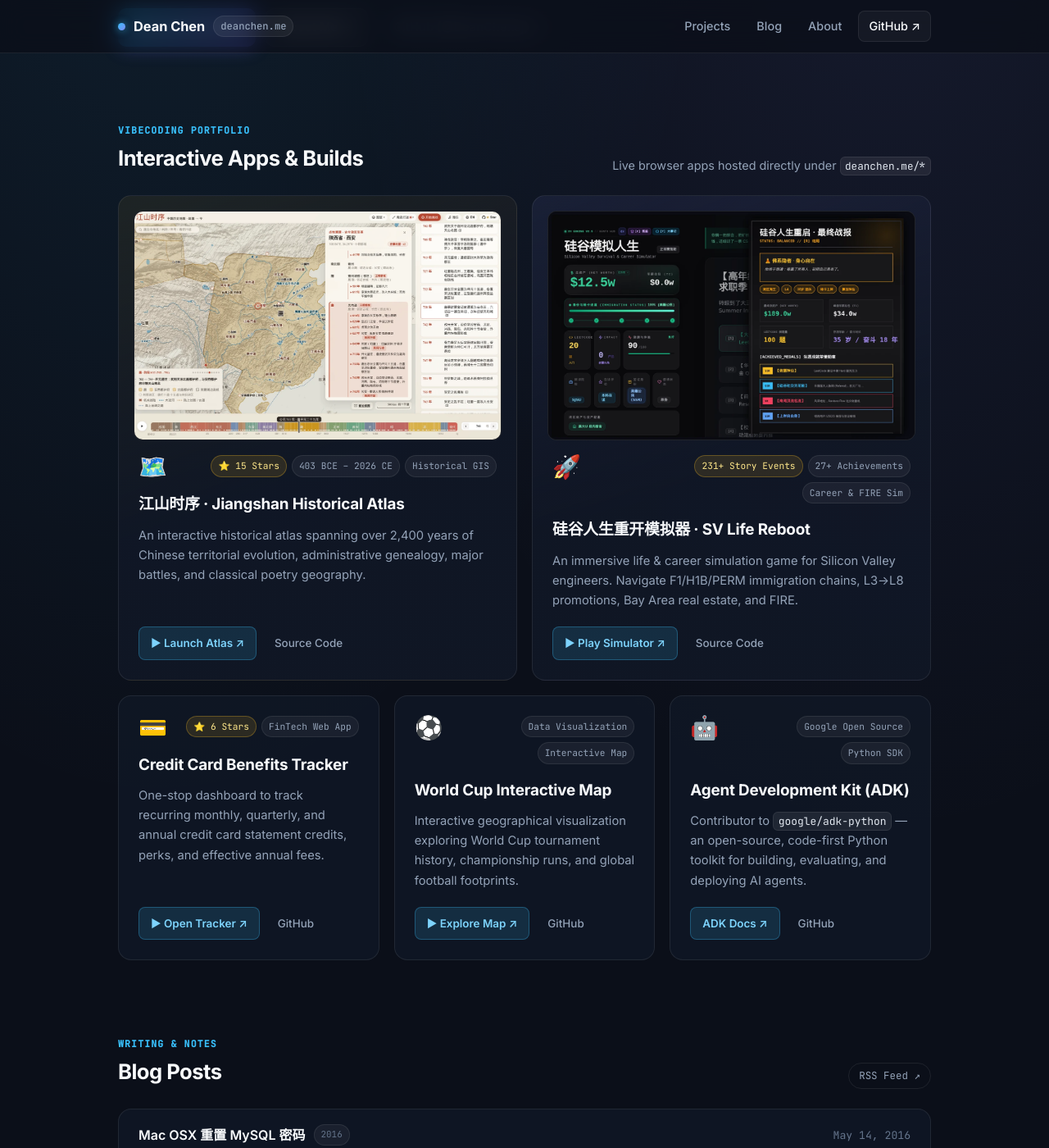
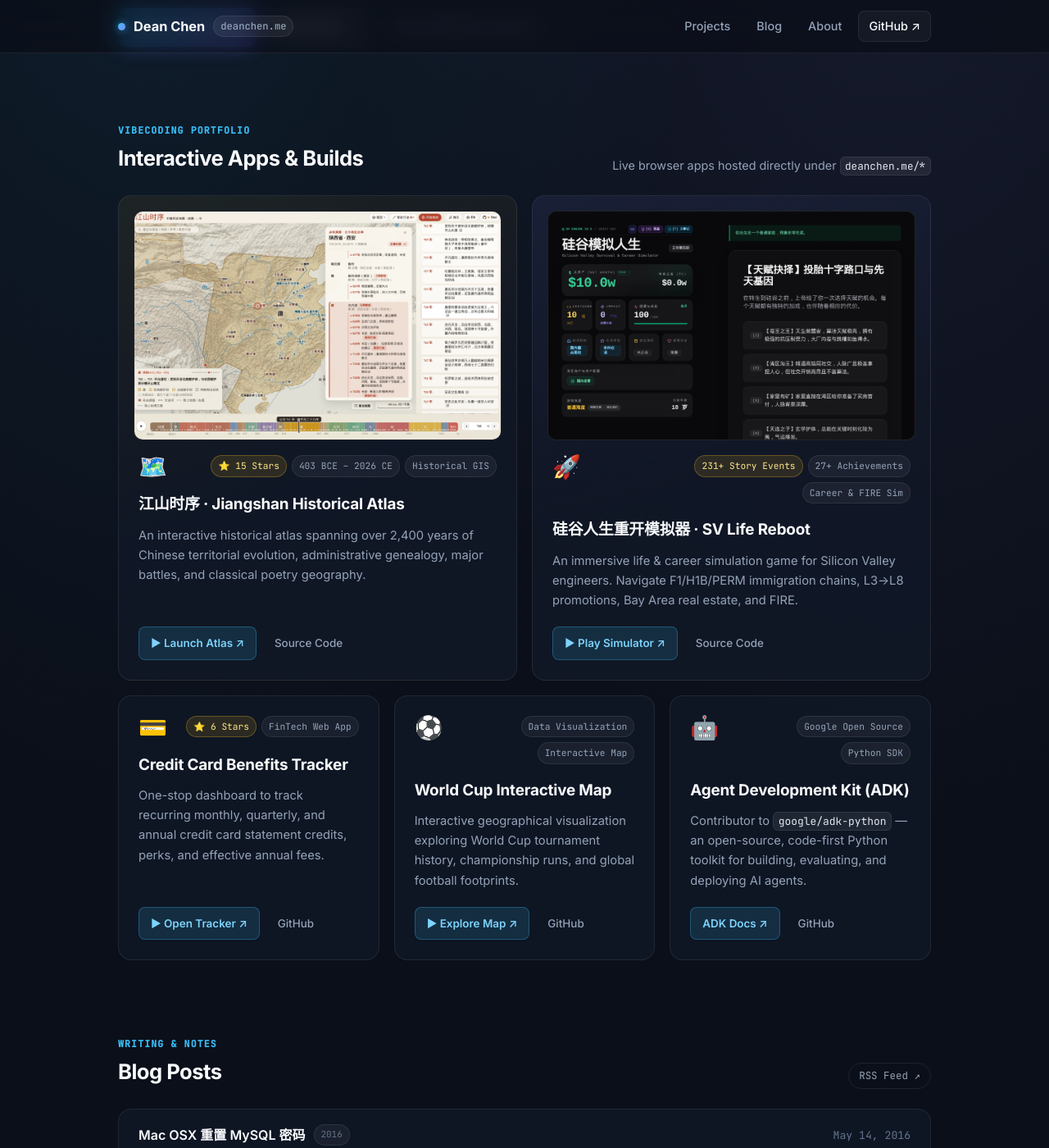
Before and after one commit to DeanChensj/DeanChensj.github.io, a Jekyll site: the page built from index.html, in a window 1280 px wide and 1400 px high, scrolled down 397 px. Shown: the whole window at 82% size. Built offline with Jekyll 4.4.1, drawn with Linux system fonts in a browser that asks for light colours.

Commit message:
Add fullscreen lightbox zoom modal and 2K Retina screenshots

```diff
--- a/css/main.scss
+++ b/css/main.scss
@@ -326,13 +326,19 @@
 }
 
 .card-preview {
+  position: relative;
   display: block;
+  width: calc(100% + 12px);
   margin: -6px -6px 18px -6px;
+  padding: 0;
   border-radius: 11px;
   overflow: hidden;
   border: 1px solid rgba(255, 255, 255, 0.1);
   background: #070a12;
   aspect-ratio: 16 / 10;
+  cursor: zoom-in;
+  appearance: none;
+  text-align: left;
 
   img {
     width: 100%;
@@ -340,12 +346,133 @@
     object-fit: cover;
     object-position: top center;
     display: block;
-    transition: transform 0.35s ease;
+    transition: transform 0.35s ease, filter 0.35s ease;
   }
 }
 
-.bento-card:hover .card-preview img {
-  transform: scale(1.025);
+.zoom-badge {
+  position: absolute;
+  right: 10px;
+  bottom: 10px;
+  font-family: var(--font-mono);
+  font-size: 0.72rem;
+  font-weight: 500;
+  color: #f8fafc;
+  background: rgba(11, 15, 25, 0.82);
+  backdrop-filter: blur(8px);
+  -webkit-backdrop-filter: blur(8px);
+  border: 1px solid rgba(255, 255, 255, 0.18);
+  padding: 4px 10px;
+  border-radius: 999px;
+  opacity: 0;
+  transform: translateY(4px);
+  transition: opacity 0.22s ease, transform 0.22s ease;
+  pointer-events: none;
+}
+
+.card-preview:hover img {
+  transform: scale(1.03);
+}
+
+.card-preview:hover .zoom-badge,
+.card-preview:focus-visible .zoom-badge {
+  opacity: 1;
+  transform: translateY(0);
+}
+
+/* Fullscreen Lightbox Modal */
+.lightbox-backdrop {
+  position: fixed;
+  inset: 0;
+  z-index: 200;
+  background: rgba(6, 9, 16, 0.88);
+  backdrop-filter: blur(14px);
+  -webkit-backdrop-filter: blur(14px);
+  display: flex;
+  align-items: center;
+  justify-content: center;
+  padding: 24px;
+  opacity: 0;
+  pointer-events: none;
+  transition: opacity 0.22s ease;
+}
+
+.lightbox-backdrop.is-open {
+  opacity: 1;
+  pointer-events: auto;
+}
+
+.lightbox-dialog {
+  max-width: 1280px;
+  width: 100%;
+  max-height: 92vh;
+  display: flex;
+  flex-direction: column;
+  gap: 12px;
+  transform: scale(0.97);
+  transition: transform 0.22s ease;
+}
+
+.lightbox-backdrop.is-open .lightbox-dialog {
+  transform: scale(1);
+}
+
+.lightbox-bar {
+  display: flex;
+  align-items: center;
+  justify-content: space-between;
+  gap: 16px;
+  background: rgba(17, 24, 39, 0.9);
+  border: 1px solid var(--border-hover);
+  padding: 10px 16px;
+  border-radius: 12px;
+}
+
+.lightbox-title {
+  font-weight: 600;
+  font-size: 0.95rem;
+  color: var(--text);
+}
+
+.lightbox-actions {
+  display: flex;
+  align-items: center;
+  gap: 10px;
+}
+
+.lightbox-close-btn {
+  font-family: var(--font-mono);
+  font-size: 0.78rem;
+  color: var(--text-secondary);
+  background: rgba(255, 255, 255, 0.06);
+  border: 1px solid var(--border);
+  padding: 7px 12px;
+  border-radius: 8px;
+  cursor: pointer;
+}
+
+.lightbox-close-btn:hover {
+  color: var(--text);
+  background: rgba(255, 255, 255, 0.12);
+}
+
+.lightbox-img-wrap {
+  display: flex;
+  align-items: center;
+  justify-content: center;
+  overflow: hidden;
+  border-radius: 14px;
+  border: 1px solid var(--border-hover);
+  background: #070a12;
+  box-shadow: 0 24px 60px rgba(0, 0, 0, 0.65);
+
+  img {
+    max-width: 100%;
+    max-height: calc(92vh - 76px);
+    width: auto;
+    height: auto;
+    object-fit: contain;
+  }
 }
 
 .accent-amber {
--- a/index.html
+++ b/index.html
@@ -35,9 +35,10 @@
   <div class="bento-grid">
     <!-- Featured 1: Jiangshan Map -->
     <article class="bento-card bento-featured accent-amber">
-      <a class="card-preview" href="/jiangshan-map/" target="_blank" rel="noopener">
+      <button type="button" class="card-preview" data-lightbox-src="{{ '/assets/jiangshan-preview.webp' | prepend: site.baseurl }}" data-lightbox-title="江山时序 · Jiangshan Historical Atlas (741 CE · 唐开元二十九年 · 长安)" data-lightbox-link="/jiangshan-map/" aria-label="Zoom Jiangshan Historical Atlas screenshot">
         <img src="{{ '/assets/jiangshan-preview.webp' | prepend: site.baseurl }}" alt="Jiangshan Historical Atlas screenshot" loading="lazy">
-      </a>
+        <span class="zoom-badge">🔍 Click to expand</span>
+      </button>
       <div class="card-top">
         <div class="card-icon">🗺️</div>
         <div class="card-badges">
@@ -58,9 +59,10 @@
 
     <!-- Featured 2: SV Life Reboot -->
     <article class="bento-card bento-featured accent-indigo">
-      <a class="card-preview" href="/sv-life-reboot/" target="_blank" rel="noopener">
+      <button type="button" class="card-preview" data-lightbox-src="{{ '/assets/sv-life-reboot-preview.webp' | prepend: site.baseurl }}" data-lightbox-title="硅谷人生重开模拟器 · SV Life Reboot Simulator" data-lightbox-link="/sv-life-reboot/" aria-label="Zoom SV Life Reboot Simulator screenshot">
         <img src="{{ '/assets/sv-life-reboot-preview.webp' | prepend: site.baseurl }}" alt="SV Life Reboot Simulator screenshot" loading="lazy">
-      </a>
+        <span class="zoom-badge">🔍 Click to expand</span>
+      </button>
       <div class="card-top">
         <div class="card-icon">🚀</div>
         <div class="card-badges">
@@ -184,3 +186,72 @@
     </div>
   </details>
 </section>
+
+<!-- Fullscreen Image Lightbox Modal -->
+<div id="image-lightbox" class="lightbox-backdrop" aria-hidden="true" role="dialog" aria-modal="true">
+  <div class="lightbox-dialog">
+    <div class="lightbox-bar">
+      <span id="lightbox-caption" class="lightbox-title"></span>
+      <div class="lightbox-actions">
+        <a id="lightbox-app-link" class="btn btn-card-primary" href="#" target="_blank" rel="noopener">▶ Open Live App ↗</a>
+        <button type="button" id="lightbox-close" class="lightbox-close-btn" aria-label="Close preview">✕ ESC</button>
+      </div>
+    </div>
+    <div class="lightbox-img-wrap">
+      <img id="lightbox-img" src="" alt="Expanded project screenshot">
+    </div>
+  </div>
+</div>
+
+<script>
+(function() {
+  var modal = document.getElementById('image-lightbox');
+  var modalImg = document.getElementById('lightbox-img');
+  var modalTitle = document.getElementById('lightbox-caption');
+  var modalLink = document.getElementById('lightbox-app-link');
+  var closeBtn = document.getElementById('lightbox-close');
+  if (!modal) return;
+
+  function openLightbox(src, title, link) {
+    modalImg.src = src;
+    modalTitle.textContent = title || '';
+    if (link) {
+      modalLink.href = link;
+      modalLink.style.display = 'inline-flex';
+    } else {
+      modalLink.style.display = 'none';
+    }
+    modal.classList.add('is-open');
+    modal.setAttribute('aria-hidden', 'false');
+    document.body.style.overflow = 'hidden';
+  }
+
+  function closeLightbox() {
+    modal.classList.remove('is-open');
+    modal.setAttribute('aria-hidden', 'true');
+    document.body.style.overflow = '';
+  }
+
+  document.querySelectorAll('.card-preview[data-lightbox-src]').forEach(function(btn) {
+    btn.addEventListener('click', function() {
+      openLightbox(
+        btn.getAttribute('data-lightbox-src'),
+        btn.getAttribute('data-lightbox-title'),
+        btn.getAttribute('data-lightbox-link')
+      );
+    });
+  });
+
+  closeBtn.addEventListener('click', closeLightbox);
+  modal.addEventListener('click', function(e) {
+    if (e.target === modal || e.target.classList.contains('lightbox-img-wrap')) {
+      closeLightbox();
+    }
+  });
+  document.addEventListener('keydown', function(e) {
+    if (e.key === 'Escape' && modal.classList.contains('is-open')) {
+      closeLightbox();
+    }
+  });
+})();
+</script>
```
Also changed, not shown: assets/jiangshan-preview.webp, assets/sv-life-reboot-preview.webp.
